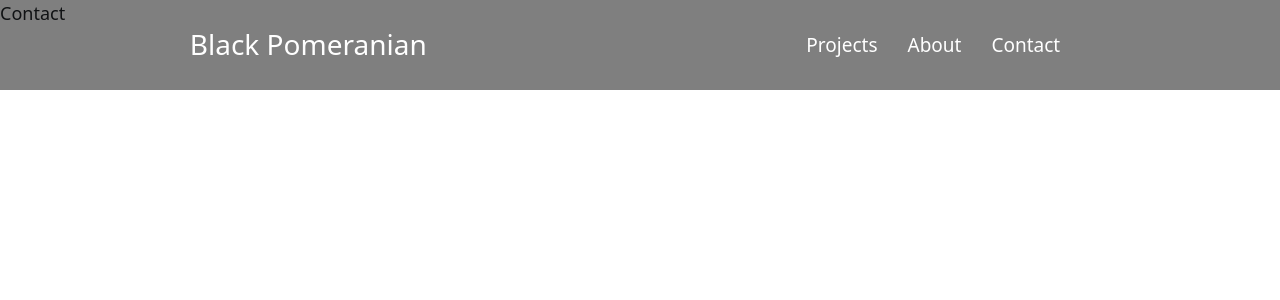
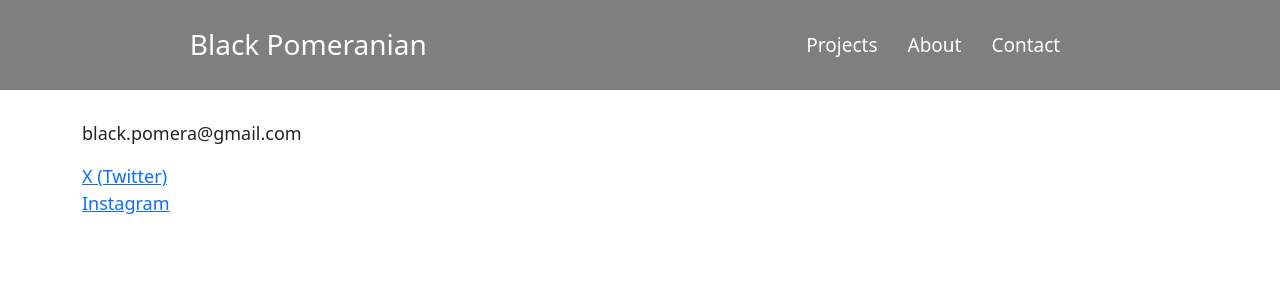
Before and after one commit to black-pomeranian/blapome-portfolio, a React (Create React App) app: page /contact in a window 1280 px wide. Shown: the top 300 px of the page. Built offline with nearby package versions, Linux system fonts and the light colour scheme.

Commit message:
連絡先追加

```diff
--- a/src/components/Contact.js
+++ b/src/components/Contact.js
@@ -2,7 +2,19 @@ import React from 'react'
 
 const Contact = () => {
   return (
-    <div>Contact</div>
+    <div>
+      <div class="container">
+        <div class="row">
+          <div class="col-12"><p>black.pomera@gmail.com</p></div>
+        </div>
+        <div class="row">
+          <div class="col-12"><a href="https://twitter.com/black_pomerania">X (Twitter)</a></div>
+        </div>
+        <div class="row">
+          <div class="col-12"><a href="https://www.instagram.com/_black_pomeranian/">Instagram</a></div>
+        </div>
+      </div>
+    </div>
   )
 }
 
```
